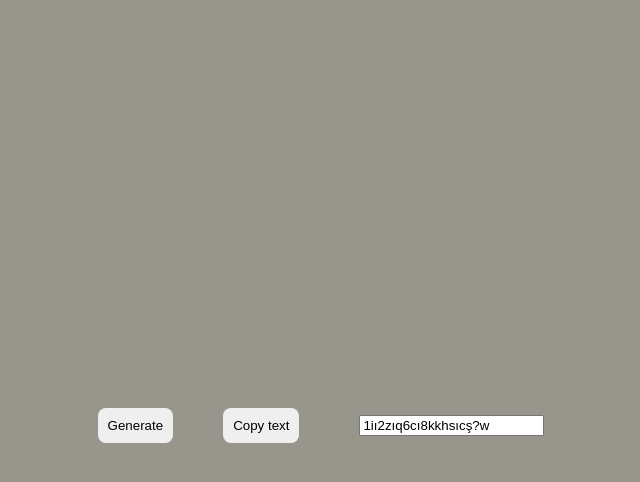
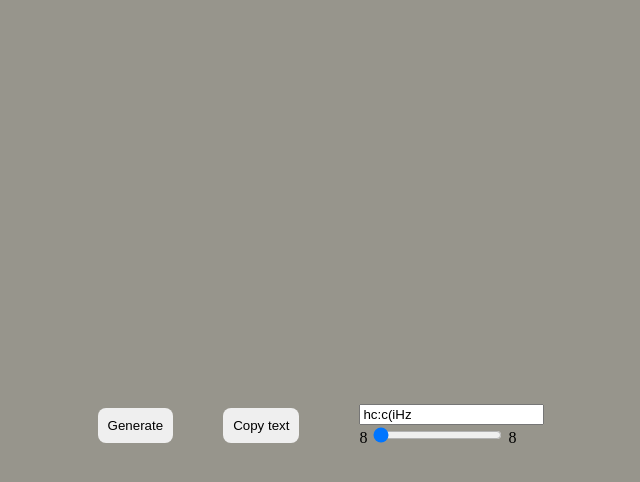
Before and after one commit to Mucahit-furkan/Strong-Password-Generate, a plain HTML site: page index.html in a window 1280 px wide. Both pictures are taken after a click on the button "Generate". Shown: the whole page, without its empty margins (289-929 px from the left). Drawn offline with Linux system fonts and the light colour scheme.

Commit message:
last changes

```diff
--- a/app.js
+++ b/app.js
@@ -1,17 +1,21 @@
-function generate() {
-    const chars = "0123456789qwertyuıopğüasdfghjklşizxcvbnmöç!_?"
-    let  passwordLenght = 20
-    let password = ""
-
-    for (let i = 0; i < passwordLenght; i++ ) {
-        let randomNumber = Math.floor(Math.random() * chars.length);
-        password += chars.substring(randomNumber, randomNumber + 1);
-    }
-    document.getElementById("input1").value = password;
+const getRandomInt = (min, max) => {
+    min = Math.ceil(min);
+    max = Math.floor(max);
+    return Math.floor(Math.random() * (max - min + 1)) + min
 }
 
-
-
+const createPassword = () => {
+    const minCharCode = 33
+    const maxCharCode = 122
+    var password = ""
+    var length = document.getElementById("range").value
+    for (let i = 0; i < length; i++) {
+        var randomCharCode = getRandomInt(minCharCode, maxCharCode);
+        var randomChar = String.fromCharCode(randomCharCode)
+        password = password.concat(randomChar)
+    }
+    document.getElementById("password-output").value = password
+}
 
 
 function copy() {
--- a/index.html
+++ b/index.html
@@ -4,18 +4,29 @@
     <meta charset="UTF-8" />
     <meta http-equiv="X-UA-Compatible" content="IE=edge" />
     <meta name="viewport" content="width=device-width, initial-scale=1.0" />
+
     <link rel="stylesheet" href="style.css" />
     <script defer src="app.js"></script>
     <title>Strong-Password-Generator</title>
   </head>
   <body>
     <div class="container">
-      <button onclick="generate()" id="click"><span class="button-text">Generate</span></button>
-      <button id="btn2" onclick="copy()"> Copy text </button>
-<div class="generate">
-  <div class="input"><input type="text" placeholder="your strong password" id="input1" readonly>
-
-</div>
+      <button onclick="createPassword()" id="click">
+        <span class="button-text">Generate</span>
+      </button>
+      <button id="btn2" onclick="copy()">Copy text</button>
+      <div class="generate">
+        <div class="input">
+          <input
+            type="text"
+            placeholder="your strong password"
+            id="password-output"
+            readonly
+          />
+        </div>
+        <label for="points">8</label>
+        <input type="range" min="8" max="20" class="range" id="range" value="8" oninput="output.value = this.value">
+        <output id="output">8</output>
       </div>
     </div>
   </body>
```
